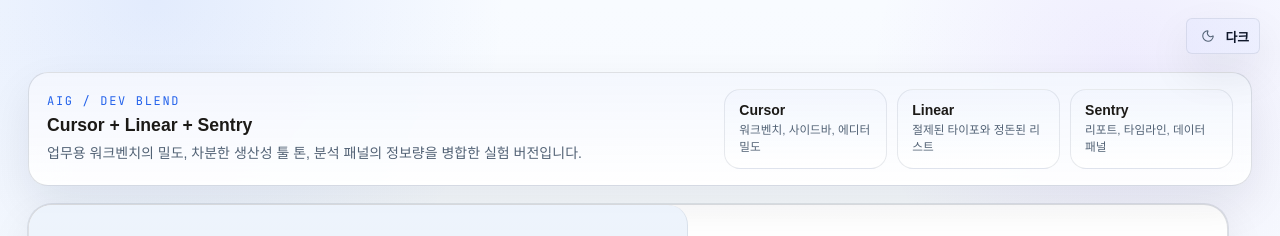
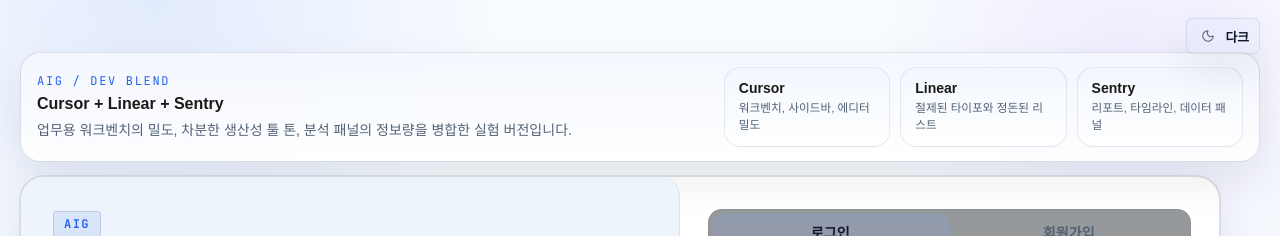
Before and after one commit to ikellllllll/Free-D103-Frontend, a Next.js app: page /dev/login in a window 1280 px wide. Shown: the top 236 px of the page. Built offline with nearby package versions, Linux system fonts and the light colour scheme; no server answers; a web font is replaced by a local one.

Commit message:
Fix: override dev auth layout on short screens

```diff
--- a/app/globals.css
+++ b/app/globals.css
@@ -3217,6 +3217,60 @@ html[data-theme="light"] .design-dev .problem-table__head {
     rgba(255, 255, 255, 0.92);
 }
 
+@media (max-height: 860px) {
+  .page-shell--dev {
+    padding-top: 14px;
+    gap: 14px;
+  }
+
+  .auth-page--dev {
+    padding: 52px 20px 20px;
+  }
+
+  .auth-page__stack {
+    gap: 14px;
+  }
+
+  .auth-layout--dev {
+    min-height: min(720px, calc(100dvh - 92px));
+  }
+
+  .dev-blend-bar {
+    gap: 12px;
+    padding: 14px 16px;
+  }
+
+  .dev-blend-bar__lead strong {
+    font-size: 1rem;
+  }
+}
+
+@media (max-height: 740px) {
+  .page-shell--dev {
+    padding-top: 10px;
+    gap: 12px;
+  }
+
+  .auth-page--dev {
+    padding: 40px 16px 16px;
+  }
+
+  .auth-layout--dev {
+    min-height: min(620px, calc(100dvh - 72px));
+    border-radius: 20px;
+  }
+
+  .dev-blend-bar {
+    gap: 10px;
+    padding: 12px 14px;
+    border-radius: 16px;
+  }
+
+  .dev-blend-bar__label {
+    font-size: 0.7rem;
+  }
+}
+
 @media (max-width: 1200px) {
   .dev-blend-bar--auth,
   .dev-reference-strip {
```
